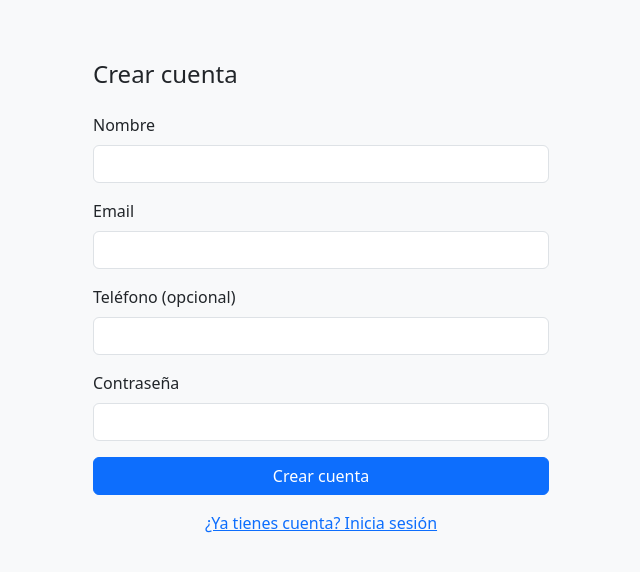
After one commit to MadM4stermind/ExpressOrder, a PHP site: template src/views/auth/registro.php in a window 1280 px wide. The commit adds this page. Shown: the top 572 px of the page, without its empty margins (319-959 px from the left). Run offline with PHP 8.4, Linux system fonts and the light colour scheme; the template is opened without the code that fills it, so the values that code supplies are empty; some libraries are stand-ins or nearby versions.

Commit message:
feat: implementar registro de cliente (HU01)

```diff
--- a/src/bootstrap.php
+++ b/src/bootstrap.php
@@ -27,6 +27,9 @@ if (!file_exists($localConfig)) {
 }
 require $localConfig;
 
+// Sesión — necesaria para login (HU02) y mensajes flash (ej. tras registrarse)
+session_start();
+
 // Mientras estamos en desarrollo, mostrar errores ayuda a depurar.
 // TODO: desactivar display_errors antes de cualquier entrega/demo pública.
 ini_set('display_errors', '1');
--- /dev/null
+++ b/src/views/auth/registro.php
@@ -0,0 +1,55 @@
+<!DOCTYPE html>
+<html lang="es">
+<head>
+    <meta charset="UTF-8">
+    <meta name="viewport" content="width=device-width, initial-scale=1">
+    <title>Registrarse — ExpressOrder</title>
+    <link href="https://cdn.jsdelivr.net/npm/bootstrap@5.3.3/dist/css/bootstrap.min.css" rel="stylesheet">
+</head>
+<body class="bg-light">
+<div class="container" style="max-width: 480px; margin-top: 60px;">
+    <h1 class="h4 mb-4">Crear cuenta</h1>
+
+    <?php if (!empty($errores)): ?>
+        <div class="alert alert-danger">
+            <ul class="mb-0">
+                <?php foreach ($errores as $error): ?>
+                    <li><?= htmlspecialchars($error) ?></li>
+                <?php endforeach; ?>
+            </ul>
+        </div>
+    <?php endif; ?>
+
+    <form method="POST" action="<?= BASE_PATH ?>/registrarse">
+        <div class="mb-3">
+            <label class="form-label">Nombre</label>
+            <input type="text" name="nombre" class="form-control"
+                   value="<?= htmlspecialchars($old['nombre'] ?? '') ?>" required>
+        </div>
+
+        <div class="mb-3">
+            <label class="form-label">Email</label>
+            <input type="email" name="email" class="form-control"
+                   value="<?= htmlspecialchars($old['email'] ?? '') ?>" required>
+        </div>
+
+        <div class="mb-3">
+            <label class="form-label">Teléfono (opcional)</label>
+            <input type="text" name="telefono" class="form-control"
+                   value="<?= htmlspecialchars($old['telefono'] ?? '') ?>">
+        </div>
+
+        <div class="mb-3">
+            <label class="form-label">Contraseña</label>
+            <input type="password" name="password" class="form-control" minlength="6" required>
+        </div>
+
+        <button type="submit" class="btn btn-primary w-100">Crear cuenta</button>
+    </form>
+
+    <p class="mt-3 text-center">
+        <a href="<?= BASE_PATH ?>/iniciar-sesion">¿Ya tienes cuenta? Inicia sesión</a>
+    </p>
+</div>
+</body>
+</html>
```
Also changed, not shown: public/index.php (+9 -6 lines), src/controllers/AuthController.php (+46 -8 lines), src/models/Usuario.php (added, +45 -0 lines), 1 other file.
